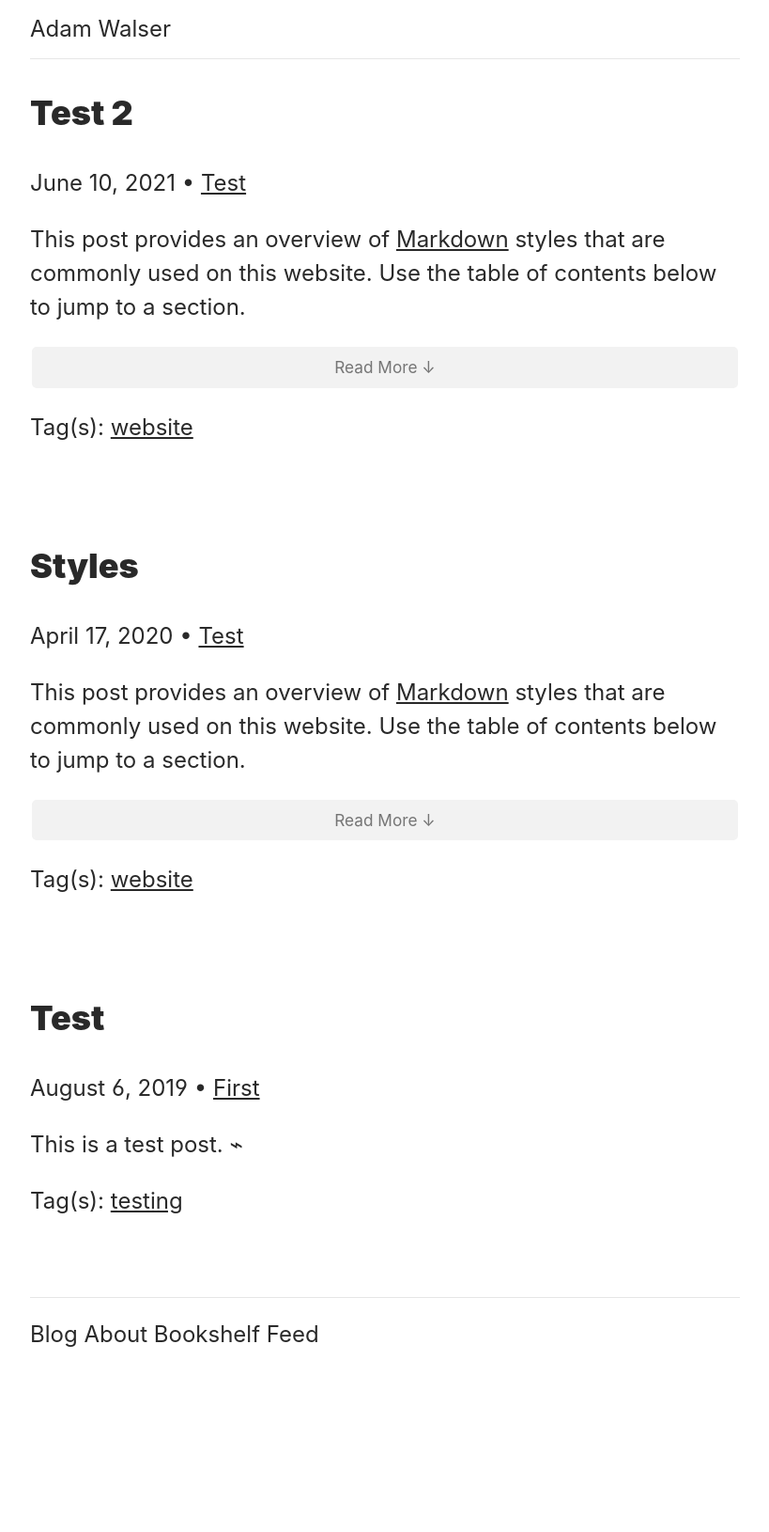
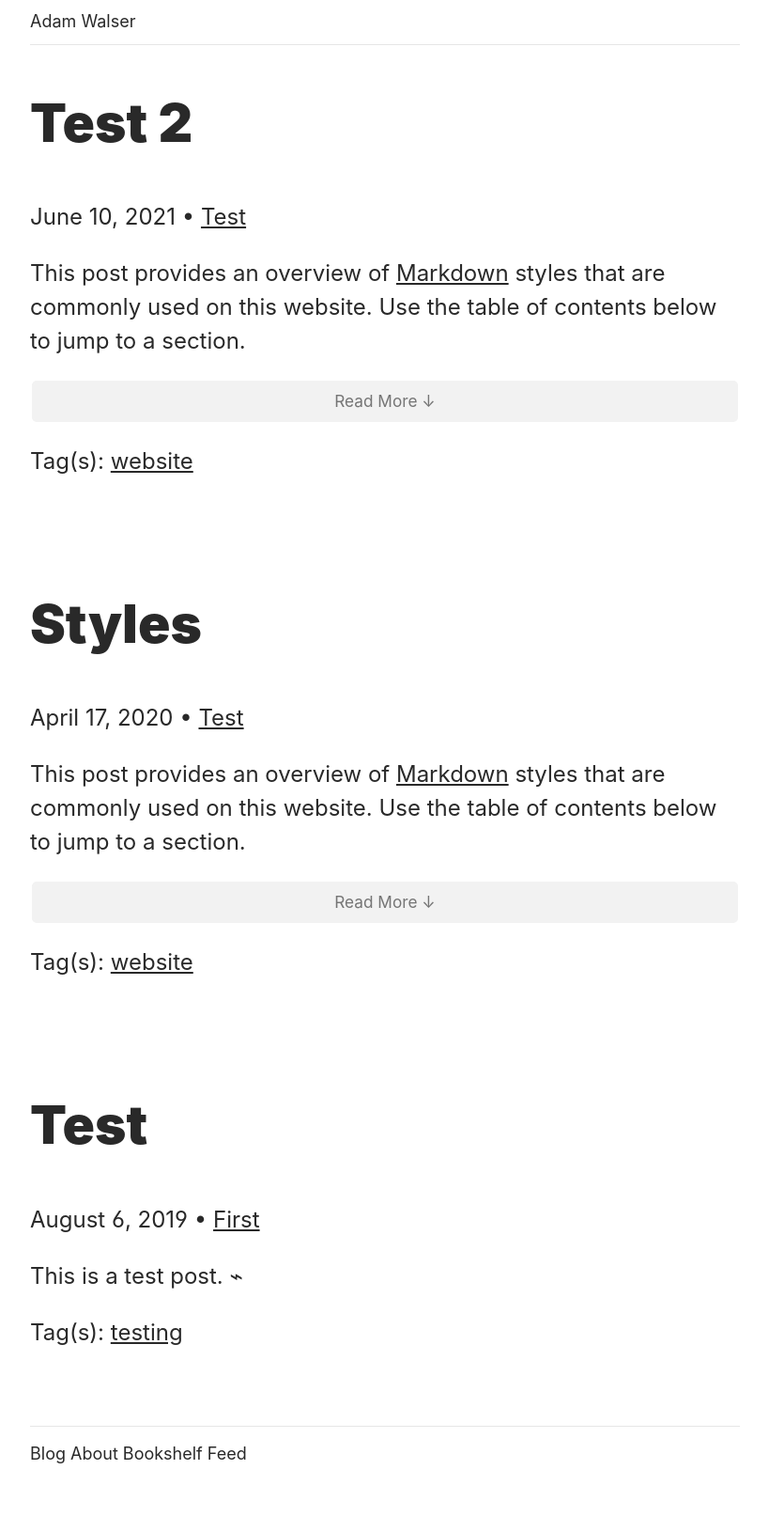
Before and after one commit to ajpwalser/ajpwalser.github.io, a Jekyll site: the page built from index.html, in a window 1280 px wide. Shown: the whole page at 94% size, without its empty margins (230-1049 px from the left). Built offline with Jekyll 4.4.1, drawn with Linux system fonts in a browser that asks for light colours; some web fonts are replaced; the list of posts is cut into pages by our own code; before the commit the page ends 1507 px from its top, so only the background shows below that.

Commit message:
Update style.css

```diff
--- a/css/style.css
+++ b/css/style.css
@@ -34,7 +34,7 @@ hr {
 
 .header,
 footer {
-  font-size: 100%;
+  font-size: 75%;
   font-weight: 400;
   line-height: 1.25em;
 }
@@ -62,6 +62,26 @@ h2,
 h3,
 h4 {
   font-weight: 900;
+}
+
+h1 {
+font-size: 315.7%;
+line-height: 1em;
+}
+
+h2 {
+font-size: 236.9%;
+line-height: 1.25em;
+}
+
+h3 {
+font-size: 177%;
+line-height: 1.25em;
+}
+
+h4 {
+font-size: 133%;
+line-height: 1.25em;
 }
 
 /* Links */
```
